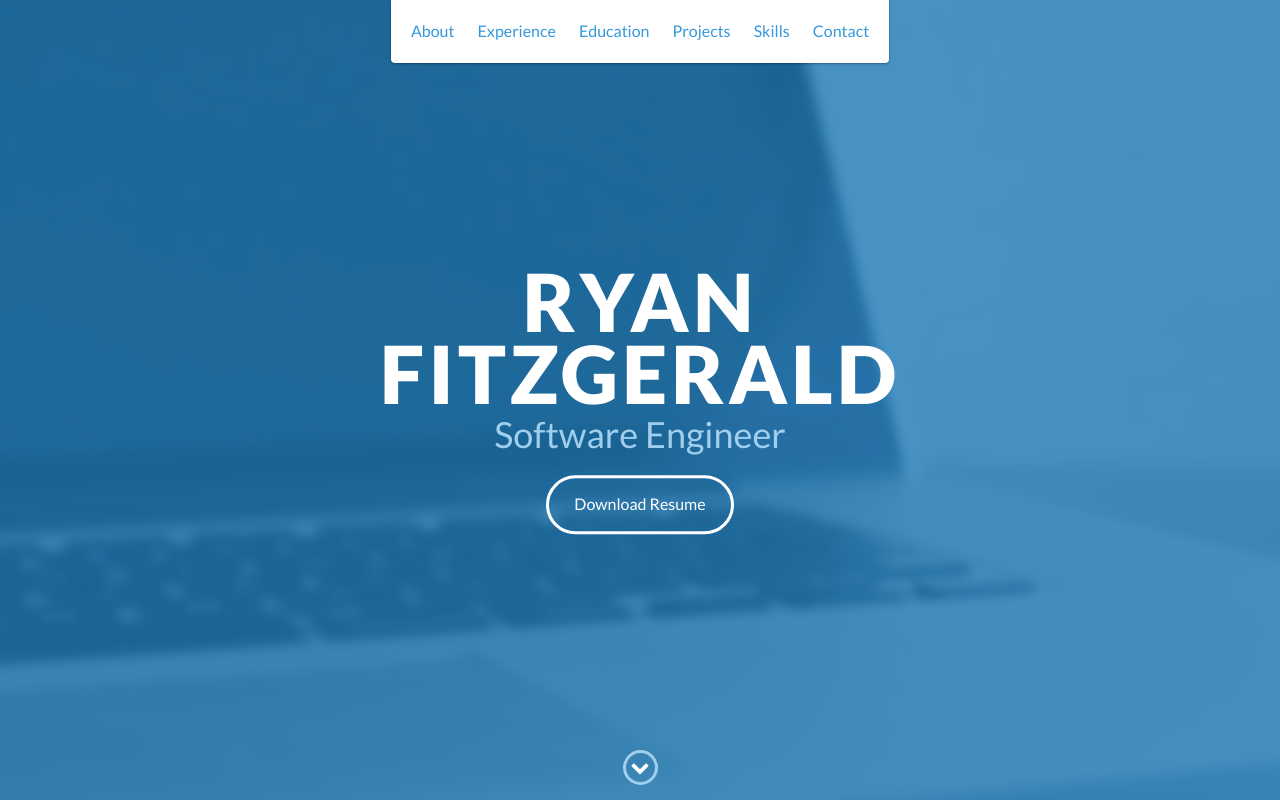
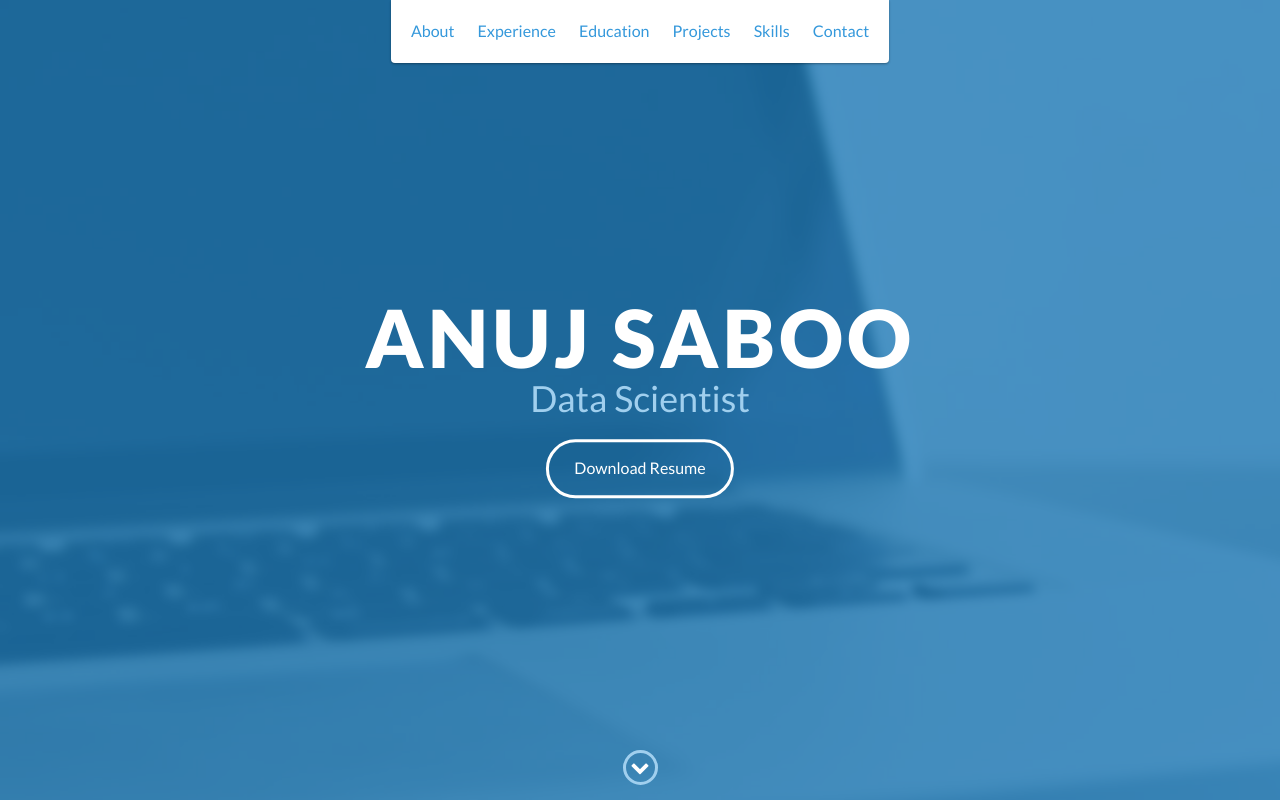
Before and after one commit to Anuj-Saboo/anuj-saboo.github.io, a plain HTML site: page index.html in a window 1280 px wide. Shown: the top 800 px of the page. Drawn offline with nearby package versions, Linux system fonts and the light colour scheme.

Commit message:
First change

```diff
--- a/index.html
+++ b/index.html
@@ -48,8 +48,8 @@
 
     <div id="lead">
         <div id="lead-content">
-            <h1>Ryan Fitzgerald</h1>
-            <h2>Software Engineer</h2>
+            <h1>Anuj Saboo</h1>
+            <h2>Data Scientist</h2>
             <a href="#" class="btn-rounded-white">Download Resume</a>
         </div>
         <!-- End #lead-content -->
```
